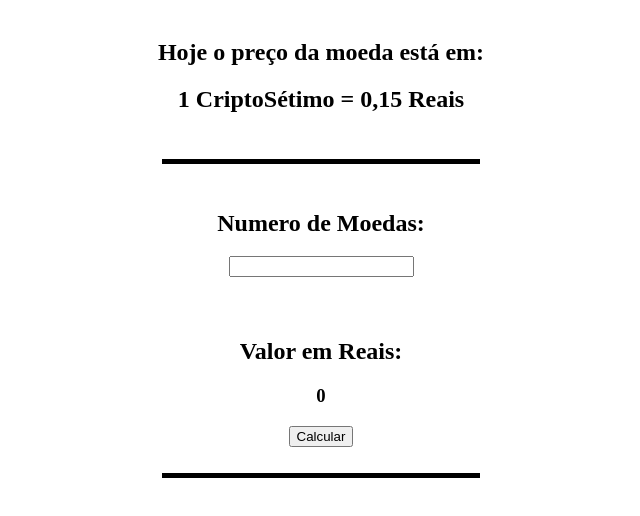
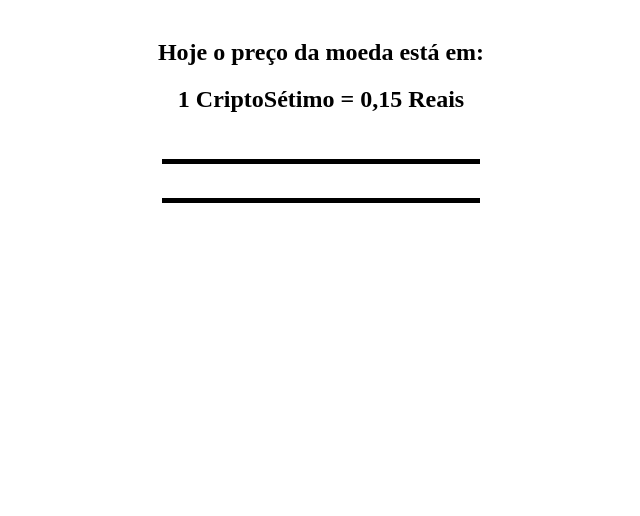
Before and after one commit to Igoxium/cotacao-criptosetimo, a plain HTML site: page elementos.html in a window 1280 px wide. Shown: the part 284-800 px from the top of the page, without its empty margins (319-959 px from the left). Drawn offline with Linux system fonts and the light colour scheme.

Commit message:
Update elementos.html

```diff
--- a/elementos.html
+++ b/elementos.html
@@ -15,16 +15,6 @@
         <br>
         <hr width = 25% size = 5 color="black" >
         <br>
-        <center> <h2> Numero de Moedas: </h2> </center>
-        <center> <input type="number" class="ibox" id="firstNo"> </center>
-
-        <h3 style="color:rgb(255, 255, 255);"> . </h3>
-
-        <center> <h2> Valor em Reais: </h2> </center>
-        <center> <h3 id="reais">0</h3> </center>
-        <input type="button" id=btn1 value="Calcular" onclick="calcular()">
-        <br>
-        <br>
         <hr width = 25% size = 5 color="black" >
     </body>
 </html>
```
